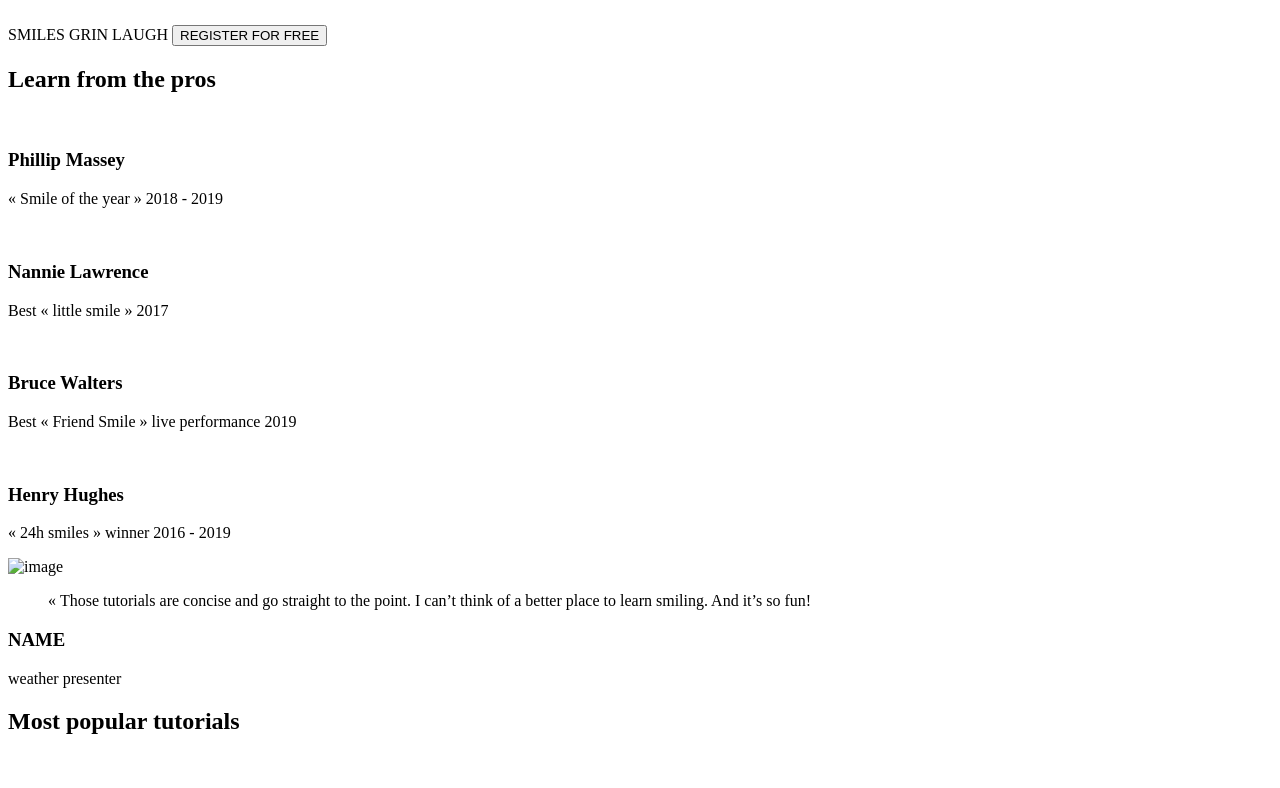
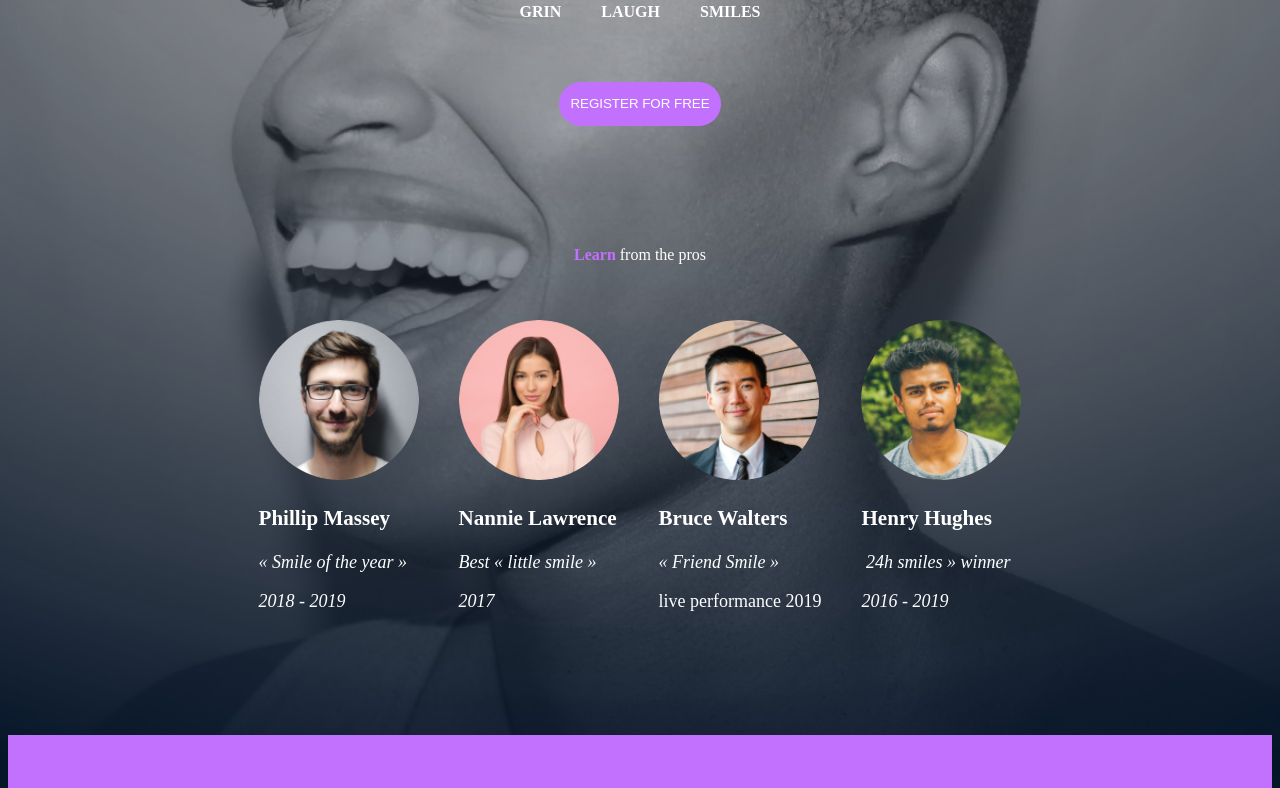
Before and after one commit to musaucrea/alx_html_css, a plain HTML site: page css_advanced/index.html in a window 1280 px wide. Shown: the part 374-1162 px from the top of the page. Drawn offline with Linux system fonts and the light colour scheme.

Commit message:
added files

```diff
--- a/css_advanced/index.html
+++ b/css_advanced/index.html
@@ -1,16 +1,18 @@
 <!DOCTYPE html>
 <html lang="en">
+
 <head>
     <meta charset="UTF-8">
     <meta name="viewport" content="width=device-width, initial-scale=1.0">
     <script src="https://kit.fontawesome.com/4a2b055604.js" crossorigin="anonymous"></script>
+    <link rel="stylesheet" href="styles.css">
     <title>Document</title>
-    <link rel="stylesheet" href="styles.css">
 </head>
+
 <body>
-    <header>
+    <header id="main-header">
         <nav>
-            <img src="https://fakeimg.pl/250x250?text=Sample+Logo" alt="logo">
+            <img src="images/logo.png" alt="logo">
 
             <ul>
                 <li><a href="#">COURSE</a></li>
@@ -21,54 +23,60 @@
 
     </header>
     <main>
-        <section>
-            <div>
+        <section class="hero-section">
+            <div class="CTA-content">
                 <h1>Get schooled</h1>
-                <span>SMILES</span>
-                <span>GRIN</span>
-                <span>LAUGH</span>
-                <button>REGISTER FOR FREE</button>
+                <div class="CTA-subcontent">
+                    <span>GRIN</span>
+                    <span>LAUGH</span>
+                    <span>SMILES</span>
+                </div>
+                <button class="btn">REGISTER FOR FREE</button>
             </div>
-            <div>
-                <h2>Learn from the pros</h2>
-                <div>
+            <div class="tutors">
+                <p class="tagline"><span>Learn</span> from the pros</p>
+                <div class="tutor-1">
                     <div>
-                        <img src="./images/1 (3).png" alt="">
+                        <img src="images/1.png" alt="">
                         <h3>Phillip Massey</h3>
-                        <p>« Smile of the year » 2018 - 2019</p>
+                        <p><em>« Smile of the year » <p>2018 - 2019</p></em></p>
                     </div>
                     <div>
-                        <img src="./images/6.png" alt="">
+                        <img src="images/3.png" alt="">
                         <h3>Nannie Lawrence</h3>
-                        <p>Best « little smile » 2017</p>
+                        <p><em>Best « little smile » <p>2017</p></em></p>
                     </div>
                     <div>
-                        <img src="./images/7.png" alt="">
+                        <img src="images/2.png" alt="">
                         <h3>Bruce Walters</h3>
-                        <p>Best « Friend Smile » live performance 2019</p>
+                        <p><em>« Friend Smile »</em> </p>
+                        <p>live performance 2019</p>
                     </div>
                     <div>
-                        <img src="./images/8.png" alt="">
+                        <img src="images/4.png" alt="">
                         <h3>Henry Hughes</h3>
-                        <p>« 24h smiles » winner 2016 - 2019</p>
+                        <p><em> 24h smiles » winner <p>2016 - 2019</p></em></p>
                     </div>
                 </div>
             </div>
         </section>
-        <section>
+        <section class="testimonials">
             <div>
-                <img src="./images/Bitmap.png" alt="image">
+                <img src="images/5.png" alt="image">
             </div>
-            <div>
-                <blockquote>« Those tutorials are concise and go straight to the point. I can’t think of a better place to learn smiling. And it’s so fun!</blockquote>
+            <div class="Testimonial-quote">
+                <blockquote>« Those tutorials are concise and go straight to the point. I can’t think of a better
+                    <p>place to learn smiling. And it’s so fun!</p></blockquote>
                 <h3>NAME</h3>
-                <P>weather presenter</P>
+                <P><em>Weather presenter</em></P>
             </div>
         </section>
-        <section>
-            <h2>Most popular tutorials</h2>
-            <div>
-                <img src="./images/Bitmap (1).png" alt="">
+        <section class="tutorials">
+            <h2>Most <span> popular </span> tutorials</h2>
+            <div class="tutorial">
+            <div class="tutorial-1">
+                <img src="images/play.png" alt="">
+                <img src="images/9.png" alt="">
                 <h3>Diagonal Smile</h3>
                 <p>Lorem ipsum dolor sit amet, consect adipiscing elit, sed do eiusmod.</p>
                 <div>
@@ -135,6 +143,7 @@
                 </div>
                 <p>8 min</p>
             </div>
+        </div>
         </section>
         <section>
             <h2>Free membership</h2>
@@ -168,14 +177,22 @@
                         <h3>How does this work?</h3>
                     </div>
                     <div>
-                        Lorem ipsum dolor sit amet, consectetur adipiscing elit, sed do eiusmod tempor incididunt ut labore et dolore magna aliqua. Ut enim ad minim veniam, quis nostrud exercitation ullamco laboris nisi ut aliquip ex ea commodo consequat. Duis aute irure dolor in reprehenderit in voluptate velit esse cillum dolore eu fugiat nulla pariatur. Excepteur sint occaecat cupidatat non proident, sunt in culpa qui officia deserunt mollit anim id est laborum.
+                        Lorem ipsum dolor sit amet, consectetur adipiscing elit, sed do eiusmod tempor incididunt ut
+                        labore et dolore magna aliqua. Ut enim ad minim veniam, quis nostrud exercitation ullamco
+                        laboris nisi ut aliquip ex ea commodo consequat. Duis aute irure dolor in reprehenderit in
+                        voluptate velit esse cillum dolore eu fugiat nulla pariatur. Excepteur sint occaecat cupidatat
+                        non proident, sunt in culpa qui officia deserunt mollit anim id est laborum.
                     </div>
 
                     <div>
                         <h3>How does this work?</h3>
                     </div>
                     <div>
-                        Lorem ipsum dolor sit amet, consectetur adipiscing elit, sed do eiusmod tempor incididunt ut labore et dolore magna aliqua. Ut enim ad minim veniam, quis nostrud exercitation ullamco laboris nisi ut aliquip ex ea commodo consequat. Duis aute irure dolor in reprehenderit in voluptate velit esse cillum dolore eu fugiat nulla pariatur. Excepteur sint occaecat cupidatat non proident, sunt in culpa qui officia deserunt mollit anim id est laborum.
+                        Lorem ipsum dolor sit amet, consectetur adipiscing elit, sed do eiusmod tempor incididunt ut
+                        labore et dolore magna aliqua. Ut enim ad minim veniam, quis nostrud exercitation ullamco
+                        laboris nisi ut aliquip ex ea commodo consequat. Duis aute irure dolor in reprehenderit in
+                        voluptate velit esse cillum dolore eu fugiat nulla pariatur. Excepteur sint occaecat cupidatat
+                        non proident, sunt in culpa qui officia deserunt mollit anim id est laborum.
                     </div>
                 </div>
                 <div>
@@ -183,13 +200,21 @@
                         <h3>How does this work?</h3>
                     </div>
                     <div>
-                        Lorem ipsum dolor sit amet, consectetur adipiscing elit, sed do eiusmod tempor incididunt ut labore et dolore magna aliqua. Ut enim ad minim veniam, quis nostrud exercitation ullamco laboris nisi ut aliquip ex ea commodo consequat. Duis aute irure dolor in reprehenderit in voluptate velit esse cillum dolore eu fugiat nulla pariatur. Excepteur sint occaecat cupidatat non proident, sunt in culpa qui officia deserunt mollit anim id est laborum.
+                        Lorem ipsum dolor sit amet, consectetur adipiscing elit, sed do eiusmod tempor incididunt ut
+                        labore et dolore magna aliqua. Ut enim ad minim veniam, quis nostrud exercitation ullamco
+                        laboris nisi ut aliquip ex ea commodo consequat. Duis aute irure dolor in reprehenderit in
+                        voluptate velit esse cillum dolore eu fugiat nulla pariatur. Excepteur sint occaecat cupidatat
+                        non proident, sunt in culpa qui officia deserunt mollit anim id est laborum.
                     </div>
                     <div>
                         <h3>How does this work?</h3>
                     </div>
                     <div>
-                        Lorem ipsum dolor sit amet, consectetur adipiscing elit, sed do eiusmod tempor incididunt ut labore et dolore magna aliqua. Ut enim ad minim veniam, quis nostrud exercitation ullamco laboris nisi ut aliquip ex ea commodo consequat. Duis aute irure dolor in reprehenderit in voluptate velit esse cillum dolore eu fugiat nulla pariatur. Excepteur sint occaecat cupidatat non proident, sunt in culpa qui officia deserunt mollit anim id est laborum.
+                        Lorem ipsum dolor sit amet, consectetur adipiscing elit, sed do eiusmod tempor incididunt ut
+                        labore et dolore magna aliqua. Ut enim ad minim veniam, quis nostrud exercitation ullamco
+                        laboris nisi ut aliquip ex ea commodo consequat. Duis aute irure dolor in reprehenderit in
+                        voluptate velit esse cillum dolore eu fugiat nulla pariatur. Excepteur sint occaecat cupidatat
+                        non proident, sunt in culpa qui officia deserunt mollit anim id est laborum.
                     </div>
                 </div>
             </div>
@@ -209,3 +234,5 @@
         </section>
     </footer>
 </body>
+
+</html>
--- a/css_advanced/styles.css
+++ b/css_advanced/styles.css
@@ -0,0 +1,274 @@
+body {
+    font-family: Source Sans Pro;
+    background: url(images/Object.png);
+    background-size: 140%;
+    background-position: top;
+    background-repeat: no-repeat;
+
+
+}
+
+/*================================header======================================*/
+/* #main-header {
+
+} */
+
+nav {
+    display: flex;
+    font-size: 12px;
+    font-weight: 700;
+    justify-content: space-between;
+    padding: 10px 12%;
+}
+
+nav ul {
+    list-style: none;
+    display: flex;
+    gap: 20px;
+
+}
+
+nav ul a {
+    text-decoration: none;
+    color: white;
+    font-weight: bold;
+}
+
+/*================================herosection======================================*/
+
+.hero-section {
+    display: flex;
+    flex-direction: column;
+
+
+
+}
+
+.CTA-content {
+    justify-content: center;
+    text-align: center;
+
+}
+
+.CTA-subcontent {
+    display: flex;
+    gap: 40px;
+    font-weight: 700;
+    font-size: 16px;
+    line-height: 20.11px;
+    color: white;
+    justify-content: center;
+    margin-top: -2px;
+    margin-bottom: 20px;
+}
+
+.CTA-content h1 {
+    font-size: 120px;
+    font-weight: 700;
+    line-height: 150.84px;
+    color: white;
+    margin-bottom: 10px;
+    margin-top: 150px;
+
+}
+
+.tutors {
+    display: flex;
+    flex-direction: column;
+
+}
+
+.tutor-1 {
+    /* background-color: aqua;  */
+    display: flex;
+    justify-content: center;
+    color: white;
+    gap: 40px;
+    font-size: 18px;
+    margin-top: 40px;
+}
+
+.tutors .tagline {
+    text-align: center;
+    color: white;
+    margin-top: 100px;
+
+}
+
+
+.tutors .tagline span {
+    color: #C271FF;
+    font-weight: 700;
+}
+
+.tutors div img {
+    border-radius: 50%;
+    width: 160px;
+}
+
+.btn {
+    border-radius: 22px;
+    text-align: center;
+    background-color: #C271FF;
+    color: white;
+    width: 162px;
+    height: 44px;
+    font-style: semibold;
+    font-size: 14;
+    box-shadow: rgba(0, 0, 0, 0.52), blur 20, y 2;
+    border: none;
+    margin-bottom: 20px;
+    padding: 10px;
+    margin-top: 40px;
+
+}
+
+/* ==================================testimonials================================== */
+.testimonials {
+    display: flex;
+  justify-content: center;
+    color: white;
+    background-color: #C271FF;
+    margin-top: 105px;
+    height: 392px;
+    top: 1093px;
+    height: 392px;
+    top: 1093px;
+    left: -1px;
+    gap: 20px;
+    align-items: center;
+
+
+}
+
+.testimonials div img {
+    width: 160px;
+    height: 160px;
+    top: 1201px;
+    left: 259px;
+    gap: 0px;
+    opacity: 0px;
+
+}
+
+.testimonials .Testimonial-quote {
+    display: flex;
+    flex-direction: column;
+    margin-bottom: 0px;
+    justify-content: flex-start;
+}
+
+.testimonials .Testimonial-quote h3 {
+    font-weight:bold;
+    margin-bottom: 5px;
+}
+.testimonials .Testimonial-quote p{
+
+    margin-top: 0px;
+    margin-top: 0%;
+}
+/* =========================tutorials================= */
+.tutorials {
+    height: 100vh;
+    background-color: aliceblue;
+}
+.tutorials h2 {
+    display: flex;
+    justify-content: center;
+    font-size: 32px;
+    font-weight: lighter;
+
+}
+
+.tutorials h2 span {
+    font-weight: bold;
+    color: #C271FF;
+    margin-left: 10px;
+    margin-right: 10px;
+}
+
+.tutorial {
+    background-color: blue;
+    display: flex;
+}
+.tutorial h3{
+    justify-content: first baseline;
+    font-size: 16px;
+    font-weight: 700;
+
+}
+.tutorial h3 .tutorial-1{
+
+}
+/*
+
+body{
+   font-family: Source Sans Pro;
+   background: url(images/Object.png);
+   background-size: 100%;
+   background-position: top;
+   background-repeat:no-repeat;
+
+}
+
+.tutors h2{
+   position: absolute;
+   font-size: 32px;
+   font-weight: 700;
+   line-height: 40.22px;
+   top:470px;
+   font-style:light;
+   color: white;
+}
+
+.tutors h2 span{
+ color:#C271FF;
+}
+.tutors.tutors-1{
+    display:flex;
+    justify-content:flex-start;
+    gap: 100px;
+justify-content: row;
+}
+.tutors.tutors-2{
+    display: flex;
+    justify-content: center;
+    gap: 100px;
+}
+.tutors.tutors-1 div {
+text-align: center;
+}
+
+
+ span{
+font-style:bold;
+gap: ;
+ }
+ */
+/* .
+
+.testimonials{
+    height: 392px;
+    background-color: #C271FF;
+    height: 392px;
+    top: 1093px;
+    left: -1px;
+    justify-content: center;
+    gap: 100px;
+   color: white;
+}
+.testimonials div{
+    max-width:50%;
+}
+.testimonials.Testimonial-quote{
+    display: flex;
+    flex-direction: coloumn;
+    gap: 10px;
+}
+.testimonials.Testimonial-quote h3{
+    font-weight: bold;
+}
+.tutorial{
+
+
+} */
```
Also changed, not shown: css_advanced/images/1.png (added), css_advanced/images/2.png (added), css_advanced/images/3.png (added), css_advanced/images/4.png (added), css_advanced/images/5.png (added), css_advanced/images/6.png (added), css_advanced/images/7.png (added), css_advanced/images/8.png (added), css_advanced/images/9.png (added), css_advanced/images/Object.png (added), css_advanced/images/logo.png (added), css_advanced/images/play.png (added), css_advanced/images/rating.png (added), css_advanced/images/smile.png (added), 1 other file.
